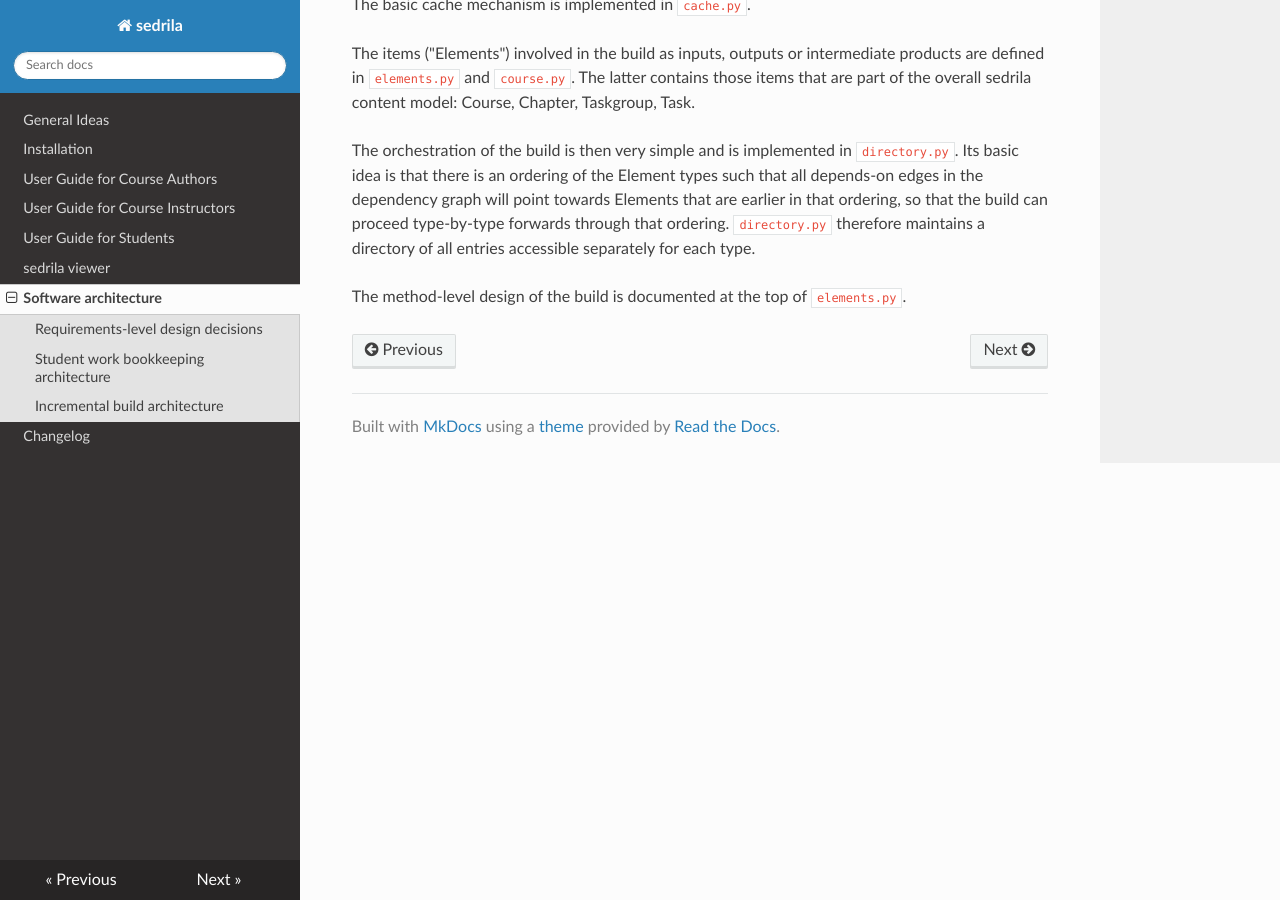
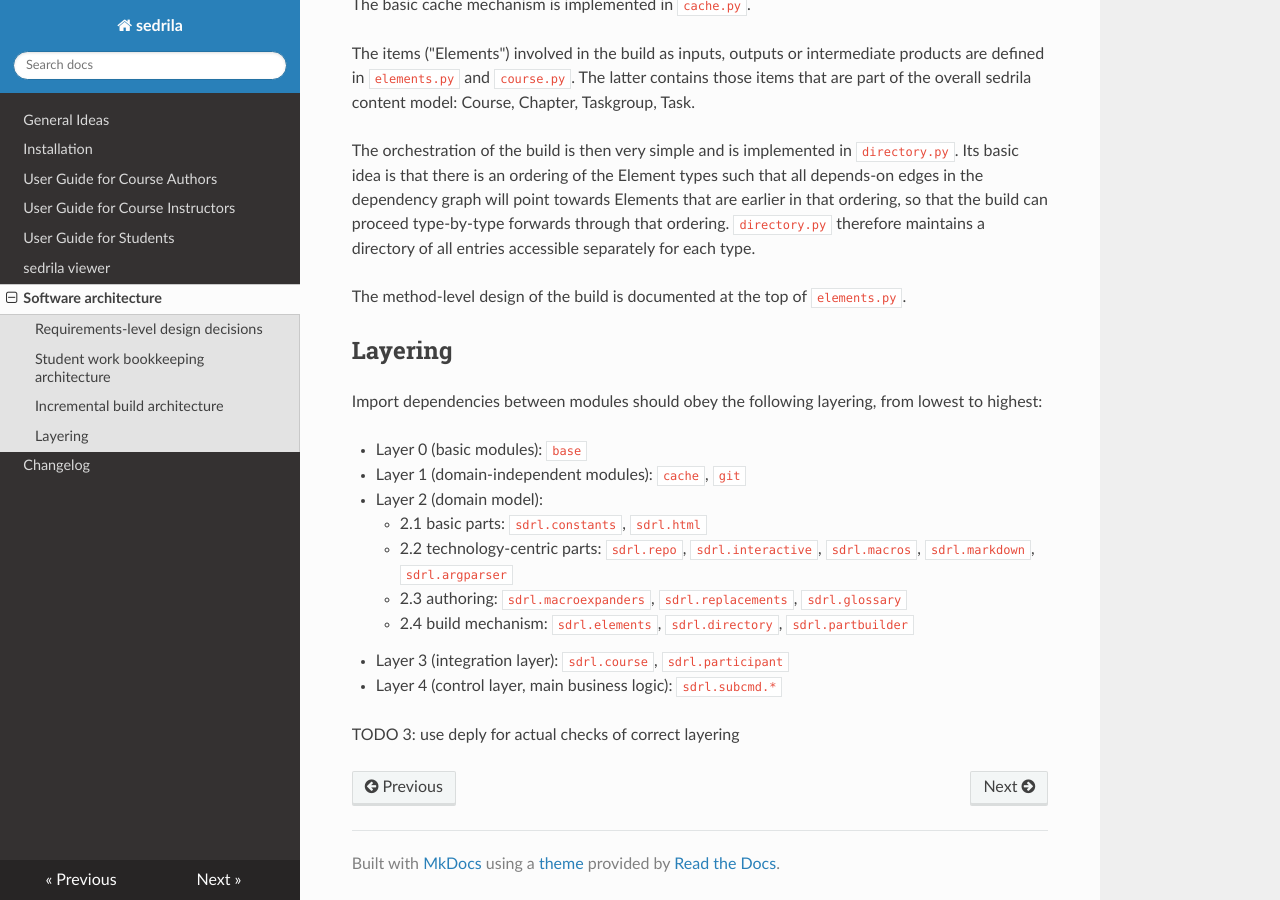
Before and after one commit to fubinf/sedrila, an MkDocs documentation site: the page built from docs/internal_notes.md, in a window 1280 px wide and 900 px high, scrolled down 1516 px. Built offline with MkDocs 1.6.1, drawn with Linux system fonts in a browser that asks for light colours; nearby versions of some CDN libraries.

Commit message:
internal_notes.md: describe supposed module layering

```diff
--- a/docs/internal_notes.md
+++ b/docs/internal_notes.md
@@ -73,3 +73,21 @@ so that the build can proceed type-by-type forwards through that ordering.
 `directory.py` therefore maintains a directory of all entries accessible separately for each type.
 
 The method-level design of the build is documented at the top of `elements.py`.
+
+
+## Layering
+
+Import dependencies between modules should obey the following layering,
+from lowest to highest:
+
+- Layer 0 (basic modules): `base`
+- Layer 1 (domain-independent modules): `cache`, `git`
+- Layer 2 (domain model):
+    - 2.1 basic parts: `sdrl.constants`, `sdrl.html`
+    - 2.2 technology-centric parts: `sdrl.repo`, `sdrl.interactive`, `sdrl.macros`, `sdrl.markdown`, `sdrl.argparser`
+    - 2.3 authoring: `sdrl.macroexpanders`, `sdrl.replacements`, `sdrl.glossary`
+    - 2.4 build mechanism: `sdrl.elements`, `sdrl.directory`, `sdrl.partbuilder`
+- Layer 3 (integration layer): `sdrl.course`, `sdrl.participant`
+- Layer 4 (control layer, main business logic): `sdrl.subcmd.*`
+
+TODO 3: use deply for actual checks of correct layering
```
